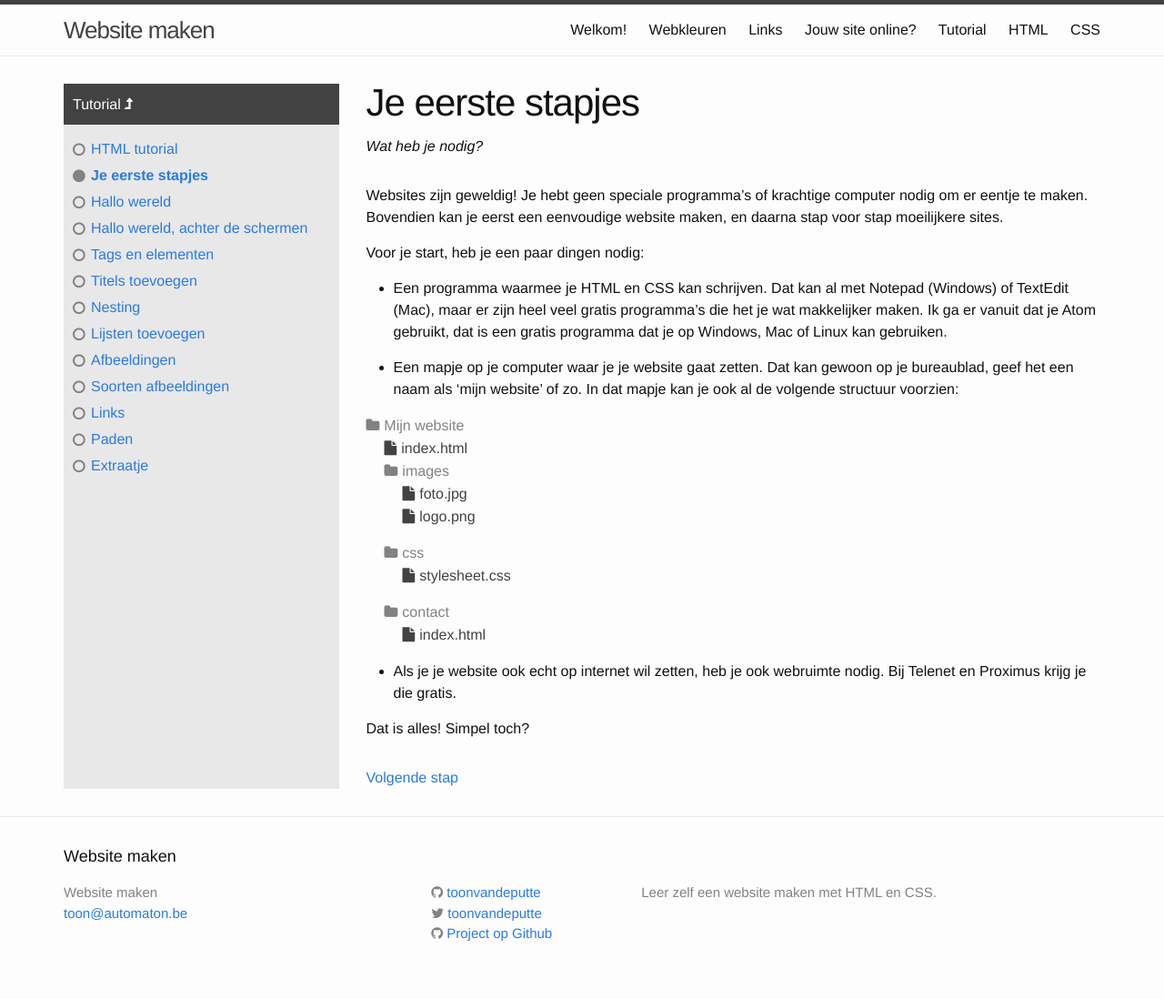
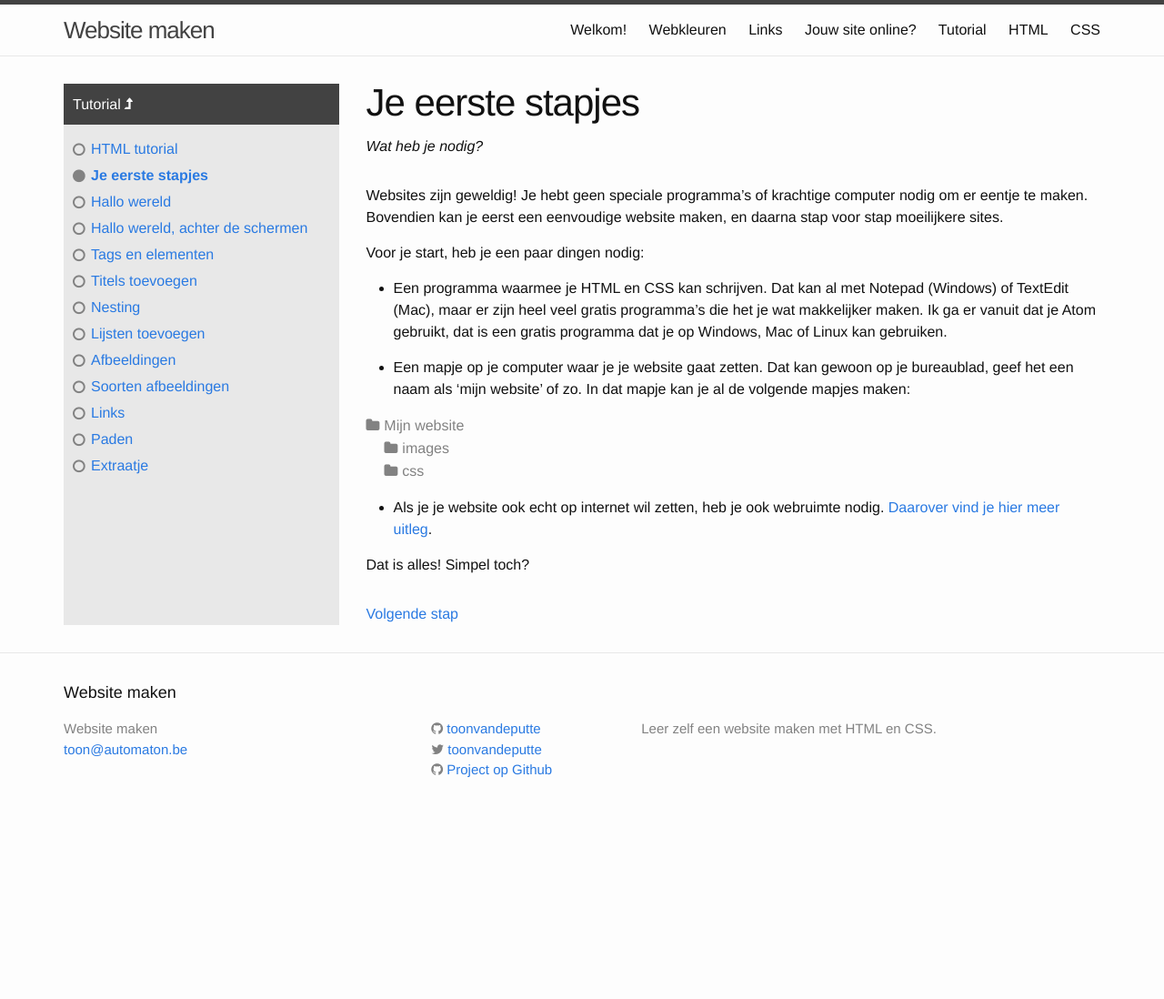
Before and after one commit to toonvandeputte/coderdojo_html_css, a Jekyll site: the page built from _tutorial-html/stap1-eerstestapjes.md, in a window 1280 px wide. Shown: the whole page at 91% size. Built offline with Jekyll 4.4.1, drawn with Linux system fonts in a browser that asks for light colours; after the commit the page ends 918 px from its top, so only the background shows below that.

Commit message:
Update eerste stap
mapje maken en eerste file duidelijker

```diff
--- a/_tutorial-html/stap1-eerstestapjes.md
+++ b/_tutorial-html/stap1-eerstestapjes.md
@@ -10,29 +10,17 @@ Voor je start, heb je een paar dingen nodig:
 
 * Een programma waarmee je HTML en CSS kan schrijven. Dat kan al met Notepad (Windows) of TextEdit (Mac), maar er zijn heel veel gratis programma's die het je wat makkelijker maken. Ik ga er vanuit dat je Atom gebruikt, dat is een gratis programma dat je op Windows, Mac of Linux kan gebruiken.
 
-* Een mapje op je computer waar je je website gaat zetten. Dat kan gewoon op je bureaublad, geef het een naam als 'mijn website' of zo. In dat mapje kan je ook al de volgende structuur voorzien:
+* Een mapje op je computer waar je je website gaat zetten. Dat kan gewoon op je bureaublad, geef het een naam als 'mijn website' of zo. In dat mapje kan je al de volgende mapjes maken:
 
 <ul class="folderlist">
     <li class="folder">Mijn website
         <ul>
-            <li class="file">index.html</li>
             <li class="folder">images</li>
-                <ul>
-                    <li class="file">foto.jpg</li>
-                    <li class="file">logo.png</li>
-                </ul>
             <li class="folder">css</li>
-                <ul>
-                    <li class="file">stylesheet.css</li>
-                </ul>
-            <li class="folder">contact</li>
-                <ul>
-                    <li class="file">index.html</li>
-                </ul>
         </ul>
     </li>
 </ul>
 
-* Als je je website ook echt op internet wil zetten, heb je ook webruimte nodig. Bij Telenet en Proximus krijg je die gratis.
+* Als je je website ook echt op internet wil zetten, heb je ook webruimte nodig. [Daarover vind je hier meer uitleg](/online.html).
 
 Dat is alles! Simpel toch?
```
Also changed, not shown: _tutorial-html/stap2-eerstepagina.md (+9 -2 lines), images/atom_finder.png (added), images/atom_newfile1.png (added), images/atom_open.png (added).
